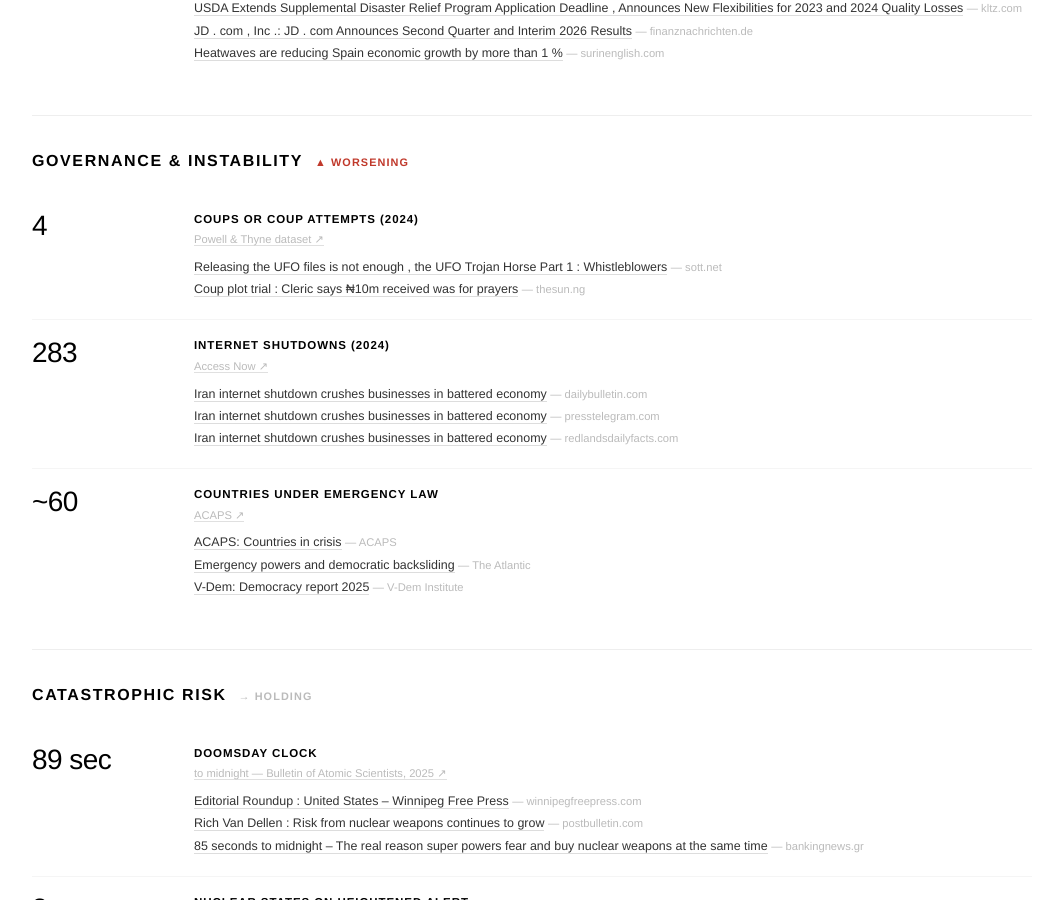
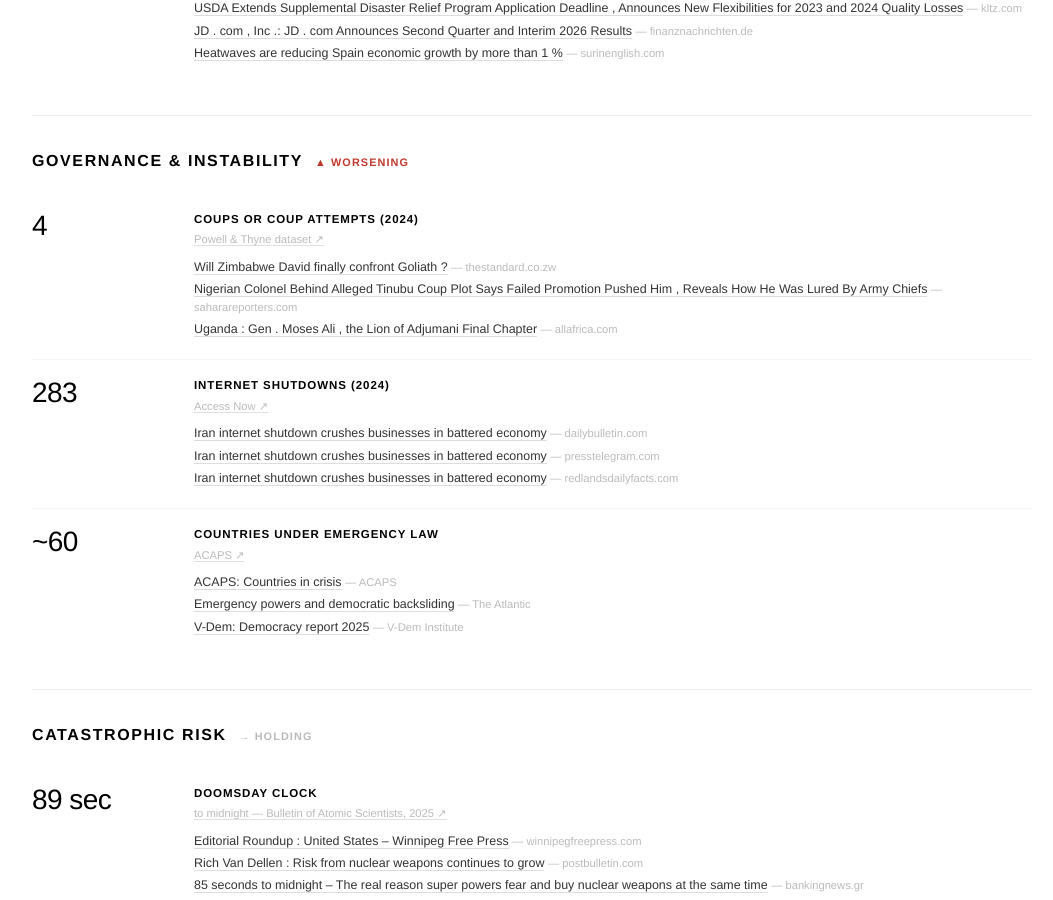
Before and after one commit to skeptict/skeptict.github.io, a Jekyll site: the page built from hellscape/index.html, in a window 1280 px wide and 900 px high, scrolled down 1836 px. Shown: the whole window, without its empty margins (108-1161 px from the left). Built offline with Jekyll 4.4.1, drawn with Linux system fonts in a browser that asks for light colours; some of the changed text lies outside the part shown.

Commit message:
auto: refresh hellscape articles [2026-09-07]

```diff
--- a/_data/hellscape.yml
+++ b/_data/hellscape.yml
@@ -1,4 +1,4 @@
-last_updated: '2026-08-31'
+last_updated: '2026-09-07'
 pillars:
 - name: Conflict & Violence
   id: conflict
@@ -163,13 +163,16 @@ pillars:
     source_url: https://www.jonathanmpowell.com/coup-detat-dataset.html
     search_query: coup military takeover government overthrow 2024 2025
     articles:
-    - title: 'Releasing the UFO files is not enough , the UFO Trojan Horse Part 1
-        : Whistleblowers'
-      url: https://www.sott.net/article/507336-Releasing-the-UFO-files-is-not-enough-the-UFO-Trojan-Horse-Part-1-Whistleblowers
-      publication: sott.net
-    - title: 'Coup plot trial : Cleric says ₦10m received was for prayers'
-      url: https://thesun.ng/coup-plot-trial-cleric-says-%E2%82%A610m-received-was-for-prayers/
-      publication: thesun.ng
+    - title: Will Zimbabwe David finally confront Goliath ?
+      url: https://www.thestandard.co.zw/standard-people/article/200058935/will-zimbabwes-david-finally-confront-goliath
+      publication: thestandard.co.zw
+    - title: Nigerian Colonel Behind Alleged Tinubu Coup Plot Says Failed Promotion
+        Pushed Him , Reveals How He Was Lured By Army Chiefs
+      url: https://saharareporters.com/2026/07/31/nigerian-colonel-behind-alleged-tinubu-coup-plot-says-failed-promotion-pushed-him
+      publication: saharareporters.com
+    - title: 'Uganda : Gen . Moses Ali , the  Lion of Adjumani  Final Chapter'
+      url: https://allafrica.com/stories/202607200694.html
+      publication: allafrica.com
   - label: Internet shutdowns (2024)
     value: '283'
     note: Access Now
```
